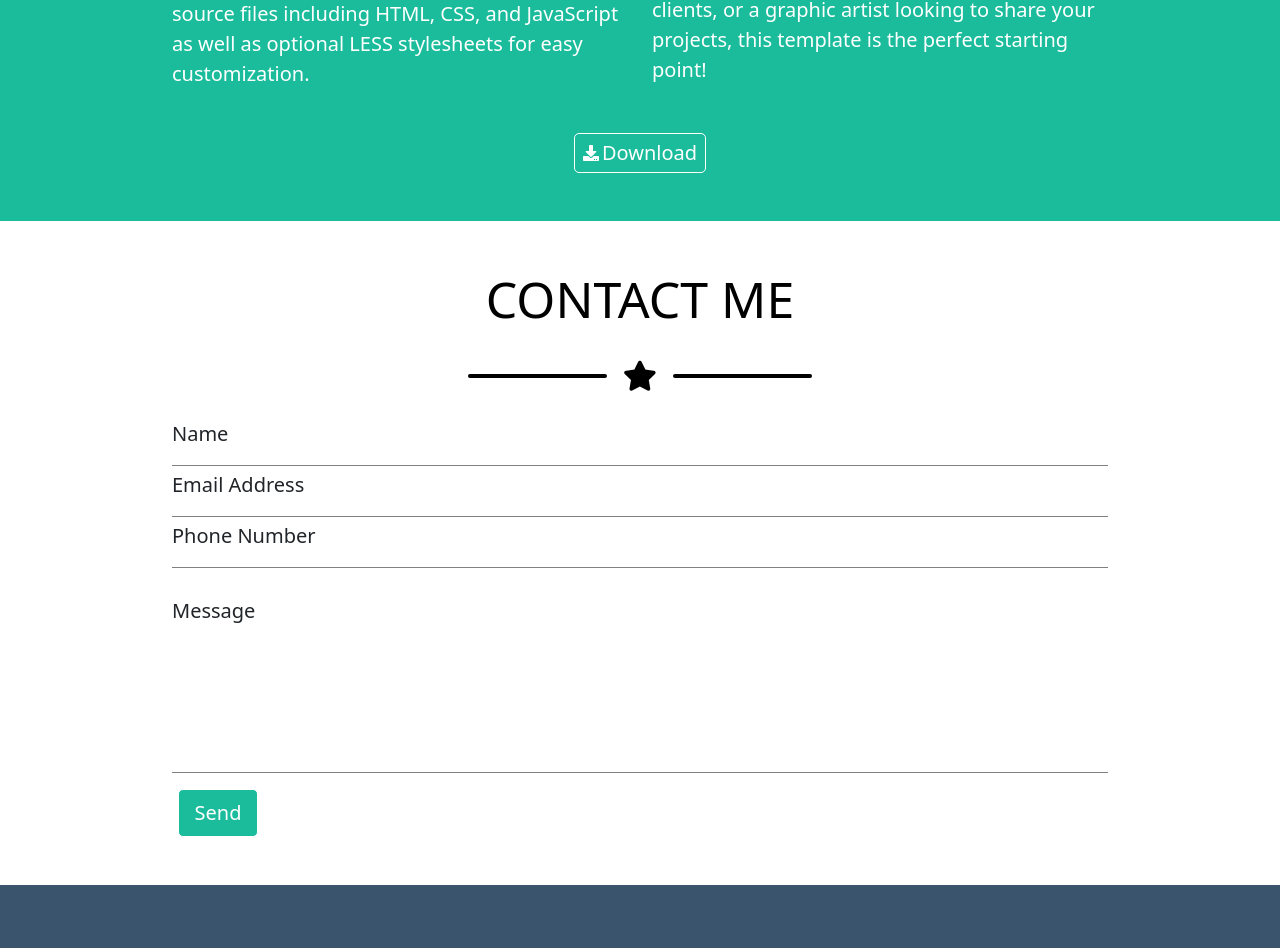
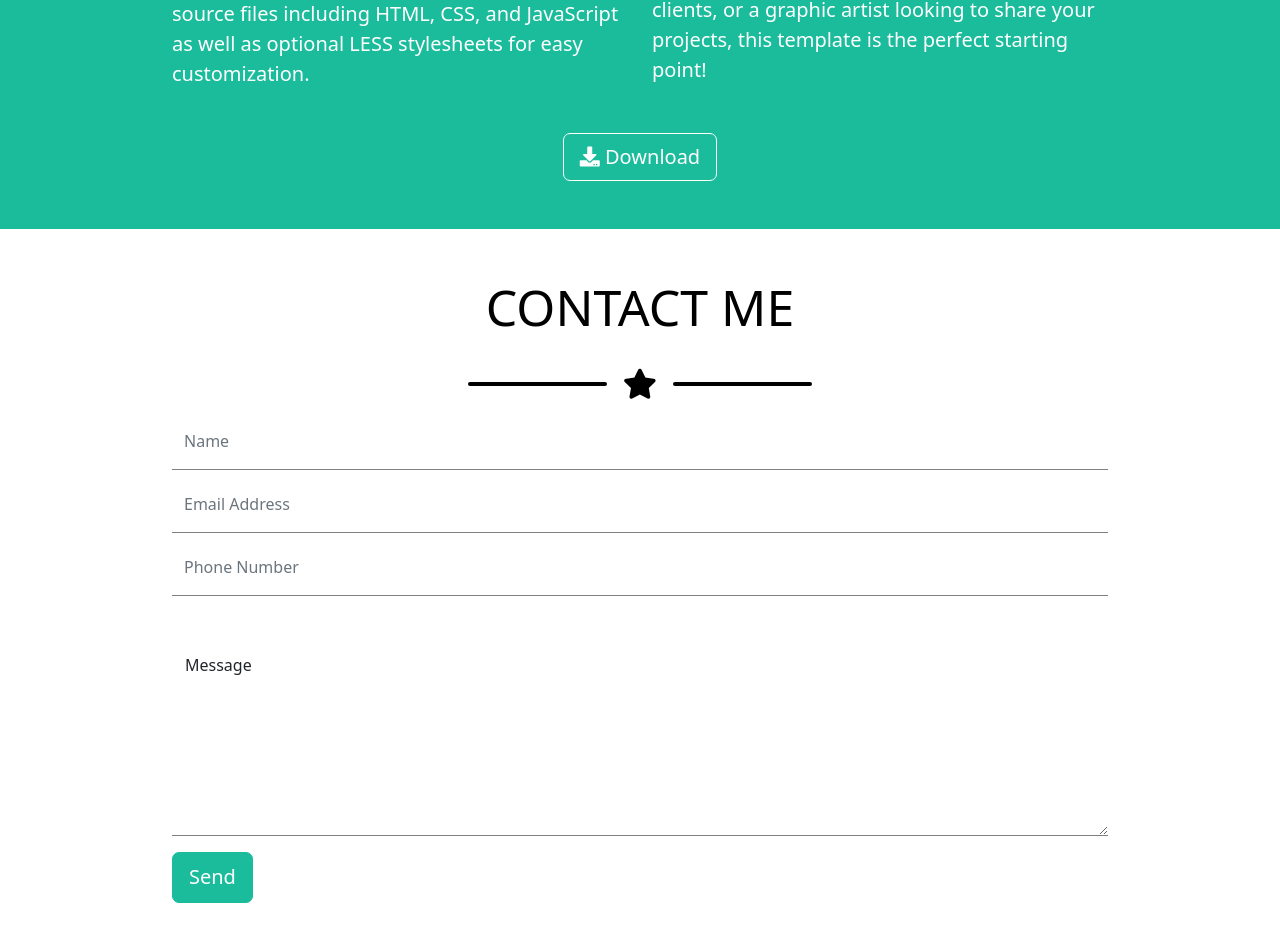
Before and after one commit to emanuelecardone/html-css-bootstrap-freelancer, a plain HTML site: page index.html in a window 1280 px wide. Shown: the part 1687-2635 px from the top of the page. Drawn offline with nearby package versions, Linux system fonts and the light colour scheme.

Commit message:
Finito tutto (messi button e forms  di bootstrap)

```diff
--- a/css/style.css
+++ b/css/style.css
@@ -215,11 +215,15 @@ header ul{
     font-size: 20px;
 }
 
-.border_wrapper{
-    gap: 3px;
-    border: 1px solid white;
-    border-radius: 5px;
-    color: white;
+.download_wrapper .btn{
+    padding: .5rem 1rem;
+}
+
+.download_wrapper .btn-success{
+    background: none;
+    border-color: white;
+    font-size: 20px;
+    border-radius: 7px;
 }
 
 .about_content,
@@ -239,35 +243,47 @@ header ul{
     font-size: 20px;
 }
 
-.contact_row_wrapper:not(.no_border){
+
+input[type="text"],
+input[type="email"],
+input[type="number"],
+textarea.form-control{
+    border: 0;
     border-bottom: 1px solid grey;
+    border-radius: 0;
 }
 
-.fa-grip-lines{
-    transform: rotate(330deg);
+input[type="text"]:focus,
+input[type="email"]:focus,
+input[type="number"]:focus,
+textarea.form-control:focus{
+    box-shadow: none;
+    border-bottom: 1px solid grey;
 }
 
 .big_margin{
     margin-top: 130px;
 }
 
-.green_button{
-    background-color: #1abc9c;
-}
-
 @media  screen and (min-width: 992px){
-    .padding_fix{
-        padding-left: 3rem;
-    }
-
-
     .stop_growing_2{
          max-width: 700px;
          min-width: 500px;
     }
 
+}
 
+.contact_button_wrapper .btn-success{
+    background-color: #1abc9c;
+    border-color: #1abc9c;
+    font-size: 20px;
+    border-radius: 7px;
 }
+
+.contact_button_wrapper .btn{
+    padding: .6rem 1rem;
+}
+
 
 /* Location */
 .location_wrapper{
--- a/index.html
+++ b/index.html
@@ -217,16 +217,14 @@
                     <div class="row justify-content-center">
                       <div class="col-6 px-0 col-md-3">
                         <div class="download_wrapper w-100 d-flex justify-content-center align-items-center">
-                            <div class="border_wrapper py-1 px-2 d-flex justify-content-center align-items-center">
-                                <i class="fas fa-download"></i>
-                                <span>Download</span>
-                            </div>
+                            <button type="button" class="btn btn-success"><i class="fas fa-download"></i> Download</button>
                         </div>
                       </div>
                     </div>
                 </div>
             </div>
         </div>
+
 
         <!-- Contact -->
         <div class="contact_wrapper w-100 d-flex justify-content-center mt-5">
@@ -263,54 +261,38 @@
                         </div>
                     </div>
                 </div>
-
-                <div class="container-fluid mb-5">
+                <div class="container-fluid mb-3">
                     <div class="row">
                         <div class="col-12">
-                            <div class="contact_row_wrapper pb-3 pt-1">
-                                <span>Name</span>
+                            <div class="mb-3">
+                                <label for="customer-name" class="form-label sr-only"></label>
+                                <input type="text" class="form-control pb-3" id="customer-name" placeholder="Name">
                             </div>
-                        </div>
-                    </div>
-                    <div class="row">
-                        <div class="col-12">
-                            <div class="contact_row_wrapper pb-3 pt-1">
-                                <span>Email Address</span>
+                            <div class="mb-3">
+                                <label for="customer-email" class="form-label sr-only"></label>
+                                <input type="email" class="form-control pb-3" id="customer-name" placeholder="Email Address">
                             </div>
-                        </div>
-                    </div>
-                    <div class="row">
-                        <div class="col-12">
-                            <div class="contact_row_wrapper pb-3 pt-1">
-                                <span>Phone Number</span>
+                            <div class="mb-3">
+                                <label for="customer-number" class="form-label sr-only"></label>
+                                <input type="number" class="form-control pb-3" id="customer-name" placeholder="Phone Number">
                             </div>
                         </div>
                     </div>
                     <div class="row mt-4">
                         <div class="col-12">
-                            <div class="contact_row_wrapper pb-3 pt-1 no_border">
-                                <span>Message</span>
-                            </div>
+                            <div class="form-floating">
+                                <textarea class="form-control" placeholder="Leave a comment here" id="floatingTextarea2" style="height: 200px"></textarea>
+                                <label for="floatingTextarea2">Message</label>
+                              </div>
                         </div>
                     </div>
                 </div>
 
-                <div class="container-fluid big_margin">
-                    <div class="row">
-                        <div class="col-12">
-                            <div class="contact_row_wrapper d-flex justify-content-end">
-
-                            </div>
-                        </div>
-                    </div>
+                <div class="container-fluid ">
                     <div class="row mb-5">
-                        <div class="col-3 col-md-2 col-lg-1 mt-3 padding_fix">
+                        <div class="col-4 col-md-2 col-lg-2">
                             <div class="contact_button_wrapper no_border">
-                                <div class="send_wrapper w-100 d-flex justify-content-center align-items-center">
-                                    <div class="green_button border_wrapper py-2 px-3 d-flex justify-content-center align-items-center">
-                                        <span>Send</span>
-                                    </div>
-                                </div>
+                                <button type="button" class="btn btn-success">Send</button>
                             </div>
                         </div>
                     </div>
```
